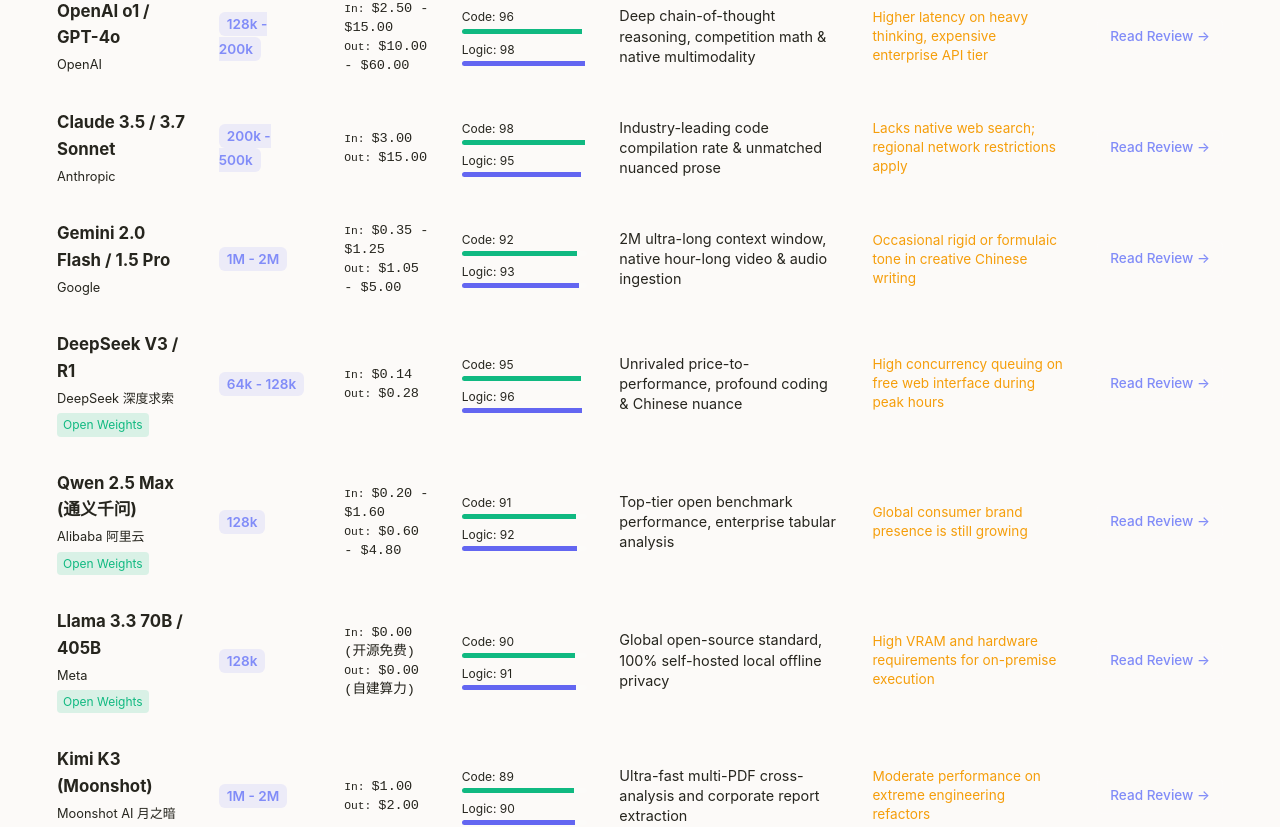
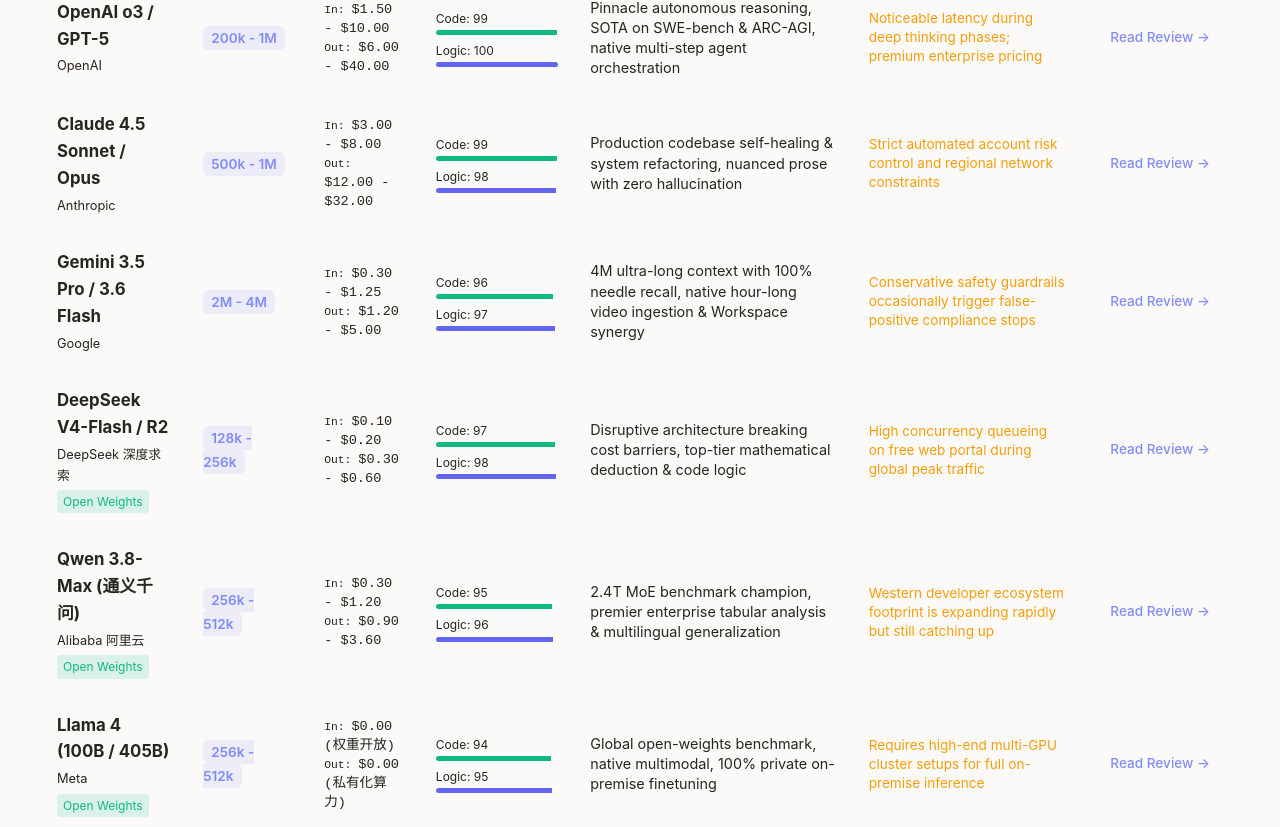
Before and after one commit to JuiChao/ai-nav, a Next.js app: page /en/compare in a window 1280 px wide. Shown: the part 505-1332 px from the top of the page. Built offline with nearby package versions, Linux system fonts and the light colour scheme; no server answers.

Commit message:
feat(compare): upgrade model matrix to 2026 frontier models (o3/GPT-5, Claude 4.5, Gemini 3.5/3.6, DeepSeek V4/R2, Qwen 3, Llama 4, Kimi K3, Grok 3/4)

```diff
--- a/src/app/[locale]/compare/compare-content.tsx
+++ b/src/app/[locale]/compare/compare-content.tsx
@@ -27,137 +27,156 @@
 
 const COMPARISON_DATA: ModelComparisonItem[] = [
   {
-    id: 'gpt-4o-o1',
-    name: 'OpenAI o1 / GPT-4o',
+    id: 'openai-o3-gpt5',
+    name: 'OpenAI o3 / GPT-5',
     provider: 'OpenAI',
-    contextWindow: '128k - 200k',
-    contextNum: 200,
-    inputPrice: '$2.50 - $15.00',
-    outputPrice: '$10.00 - $60.00',
+    contextWindow: '200k - 1M',
+    contextNum: 1000,
+    inputPrice: '$1.50 - $10.00',
+    outputPrice: '$6.00 - $40.00',
     priceNum: 5.0,
-    codingScore: 96,
-    reasoningScore: 98,
-    primaryStrength: '跨学科深度推理链条、竞赛级数学与多模态原生协同',
-    primaryStrengthEn: 'Deep chain-of-thought reasoning, competition math & native multimodality',
-    weakness: '深度思考耗时较长，高阶模型 API 价格高昂',
-    weaknessEn: 'Higher latency on heavy thinking, expensive enterprise API tier',
+    codingScore: 99,
+    reasoningScore: 100,
+    primaryStrength: '前沿自主系统推理，SWE-bench 与 ARC-AGI 顶峰，原生智能体自主推演与全模态任务调度',
+    primaryStrengthEn: 'Pinnacle autonomous reasoning, SOTA on SWE-bench & ARC-AGI, native multi-step agent orchestration',
+    weakness: '深度推演模式响应耗时较长，企业顶配高并发配额成本不菲',
+    weaknessEn: 'Noticeable latency during deep thinking phases; premium enterprise pricing',
     isOpenSource: false,
     category: 'reasoning',
     toolId: 'chatgpt',
   },
   {
-    id: 'claude-3-5-sonnet',
-    name: 'Claude 3.5 / 3.7 Sonnet',
+    id: 'claude-4-5-sonnet',
+    name: 'Claude 4.5 Sonnet / Opus',
     provider: 'Anthropic',
-    contextWindow: '200k - 500k',
-    contextNum: 500,
-    inputPrice: '$3.00',
-    outputPrice: '$15.00',
+    contextWindow: '500k - 1M',
+    contextNum: 1000,
+    inputPrice: '$3.00 - $8.00',
+    outputPrice: '$12.00 - $32.00',
     priceNum: 3.0,
-    codingScore: 98,
-    reasoningScore: 95,
-    primaryStrength: '业界公认最高代码一次性运行成功率与极佳拟人化长文撰写',
-    primaryStrengthEn: 'Industry-leading code compilation rate & unmatched nuanced prose',
-    weakness: '无原生全网联网搜索，部分地区访问有网络环境要求',
-    weaknessEn: 'Lacks native web search; regional network restrictions apply',
+    codingScore: 99,
+    reasoningScore: 98,
+    primaryStrength: '生产级全栈工程自愈与超大系统架构设计，极佳拟人哲学思辨与零幻觉长文研读',
+    primaryStrengthEn: 'Production codebase self-healing & system refactoring, nuanced prose with zero hallucination',
+    weakness: '官方账号风控与区域网络合规限制依然严苛',
+    weaknessEn: 'Strict automated account risk control and regional network constraints',
     isOpenSource: false,
     category: 'coding',
     toolId: 'claude',
   },
   {
-    id: 'gemini-2-flash',
-    name: 'Gemini 2.0 Flash / 1.5 Pro',
+    id: 'gemini-3-pro',
+    name: 'Gemini 3.5 Pro / 3.6 Flash',
     provider: 'Google',
-    contextWindow: '1M - 2M',
-    contextNum: 2000,
-    inputPrice: '$0.35 - $1.25',
-    outputPrice: '$1.05 - $5.00',
-    priceNum: 0.35,
-    codingScore: 92,
-    reasoningScore: 93,
-    primaryStrength: '200万超大上下文无损召回、小时级超长视频音频原生处理',
-    primaryStrengthEn: '2M ultra-long context window, native hour-long video & audio ingestion',
-    weakness: '中文文学创作情感色彩偶显刻板',
-    weaknessEn: 'Occasional rigid or formulaic tone in creative Chinese writing',
+    contextWindow: '2M - 4M',
+    contextNum: 4000,
+    inputPrice: '$0.30 - $1.25',
+    outputPrice: '$1.20 - $5.00',
+    priceNum: 0.30,
+    codingScore: 96,
+    reasoningScore: 97,
+    primaryStrength: '400万极限超大上下文 100% 检索无损召回，多小时长视频原生解析与 Google 生态闭环',
+    primaryStrengthEn: '4M ultra-long context with 100% needle recall, native hour-long video ingestion & Workspace synergy',
+    weakness: '合规与安全防护策略偏严，复杂工程代码偶尔出现过度防御拦截',
+    weaknessEn: 'Conservative safety guardrails occasionally trigger false-positive compliance stops',
     isOpenSource: false,
     category: 'general',
     toolId: 'gemini',
   },
   {
-    id: 'deepseek-v3-r1',
-    name: 'DeepSeek V3 / R1',
+    id: 'deepseek-v4-r2',
+    name: 'DeepSeek V4-Flash / R2',
     provider: 'DeepSeek 深度求索',
-    contextWindow: '64k - 128k',
-    contextNum: 128,
-    inputPrice: '$0.14',
-    outputPrice: '$0.28',
-    priceNum: 0.14,
-    codingScore: 95,
-    reasoningScore: 96,
-    primaryStrength: '极致性价比，算法工程与中文技术语境理解极为深刻',
-    primaryStrengthEn: 'Unrivaled price-to-performance, profound coding & Chinese nuance',
-    weakness: '高峰时段官方网页端免费算力排队较多',
-    weaknessEn: 'High concurrency queuing on free web interface during peak hours',
+    contextWindow: '128k - 256k',
+    contextNum: 256,
+    inputPrice: '$0.10 - $0.20',
+    outputPrice: '$0.30 - $0.60',
+    priceNum: 0.10,
+    codingScore: 97,
+    reasoningScore: 98,
+    primaryStrength: '革命性自研 MoE 架构击穿行业成本底线，高阶数学算法推演与中文工程代码天花板',
+    primaryStrengthEn: 'Disruptive architecture breaking cost barriers, top-tier mathematical deduction & code logic',
+    weakness: '高峰期官方网页端并发排队，公共 API 端点偶有抖动',
+    weaknessEn: 'High concurrency queueing on free web portal during global peak traffic',
     isOpenSource: true,
     category: 'budget',
     toolId: 'deepseek',
   },
   {
-    id: 'qwen-2-5-max',
-    name: 'Qwen 2.5 Max (通义千问)',
+    id: 'qwen-3-8-max',
+    name: 'Qwen 3.8-Max (通义千问)',
     provider: 'Alibaba 阿里云',
-    contextWindow: '128k',
-    contextNum: 128,
-    inputPrice: '$0.20 - $1.60',
-    outputPrice: '$0.60 - $4.80',
-    priceNum: 0.8,
-    codingScore: 91,
-    reasoningScore: 92,
-    primaryStrength: '开源评测全面领跑，本土化政企公文与复杂表格自动化',
-    primaryStrengthEn: 'Top-tier open benchmark performance, enterprise tabular analysis',
-    weakness: '消费端国际社区生态影响力仍在追赶',
-    weaknessEn: 'Global consumer brand presence is still growing',
+    contextWindow: '256k - 512k',
+    contextNum: 512,
+    inputPrice: '$0.30 - $1.20',
+    outputPrice: '$0.90 - $3.60',
+    priceNum: 0.30,
+    codingScore: 95,
+    reasoningScore: 96,
+    primaryStrength: '2.4万亿超大规模 MoE 霸榜开源评测，本土政企复杂表格、公文与多语言全能泛化',
+    primaryStrengthEn: '2.4T MoE benchmark champion, premier enterprise tabular analysis & multilingual generalization',
+    weakness: '国际开源开发者社群活跃度仍在加速扩展中',
+    weaknessEn: 'Western developer ecosystem footprint is expanding rapidly but still catching up',
     isOpenSource: true,
     category: 'general',
     toolId: 'tongyi-qianwen',
   },
   {
-    id: 'llama-3-3-70b',
-    name: 'Llama 3.3 70B / 405B',
+    id: 'llama-4-405b',
+    name: 'Llama 4 (100B / 405B)',
     provider: 'Meta',
-    contextWindow: '128k',
-    contextNum: 128,
-    inputPrice: '$0.00 (开源免费)',
-    outputPrice: '$0.00 (自建算力)',
+    contextWindow: '256k - 512k',
+    contextNum: 512,
+    inputPrice: '$0.00 (权重开放)',
+    outputPrice: '$0.00 (私有化算力)',
     priceNum: 0.0,
-    codingScore: 90,
-    reasoningScore: 91,
-    primaryStrength: '全球开源生态基石，支持 100% 离线私有化本地部署与自由微调',
-    primaryStrengthEn: 'Global open-source standard, 100% self-hosted local offline privacy',
-    weakness: '本地运行对专业显卡（GPU）显存要求较高',
-    weaknessEn: 'High VRAM and hardware requirements for on-premise execution',
+    codingScore: 94,
+    reasoningScore: 95,
+    primaryStrength: '全球开源基石，全模态原生支持，企业 100% 离线私有化精调与数据主权合规',
+    primaryStrengthEn: 'Global open-weights benchmark, native multimodal, 100% private on-premise finetuning',
+    weakness: '千亿级旗舰权重自建部署需庞大 GPU 集群与专业运维团队',
+    weaknessEn: 'Requires high-end multi-GPU cluster setups for full on-premise inference',
     isOpenSource: true,
     category: 'budget',
     toolId: 'llama-3',
   },
   {
     id: 'kimi-k3',
-    name: 'Kimi K3 (Moonshot)',
+    name: 'Kimi K3 (3万亿参数 MoE)',
     provider: 'Moonshot AI 月之暗面',
-    contextWindow: '1M - 2M',
-    contextNum: 1500,
-    inputPrice: '$1.00',
-    outputPrice: '$2.00',
-    priceNum: 1.0,
-    codingScore: 89,
-    reasoningScore: 90,
-    primaryStrength: '超长商业财报、多格式文档极速交叉检索与关键证据提取',
-    primaryStrengthEn: 'Ultra-fast multi-PDF cross-analysis and corporate report extraction',
-    weakness: '数学难题与极端工程级系统重构深度略显吃力',
-    weaknessEn: 'Moderate performance on extreme engineering refactors',
+    contextWindow: '2M - 4M',
+    contextNum: 4000,
+    inputPrice: '$0.80 - $1.80',
+    outputPrice: '$1.80 - $3.60',
+    priceNum: 0.80,
+    codingScore: 93,
+    reasoningScore: 94,
+    primaryStrength: '数百万字超长金融财报、司法卷宗穿透式检索与网状关键事实证据链提取',
+    primaryStrengthEn: 'Multi-million token financial dossier analysis, relational evidence-chain extraction',
+    weakness: '底层系统级 Linux 内核多线程编程深度相对适中',
+    weaknessEn: 'Moderate proficiency in low-level kernel systems programming',
     isOpenSource: false,
     category: 'general',
     toolId: 'kimi',
+  },
+  {
+    id: 'grok-3-4',
+    name: 'Grok 3 / 4',
+    provider: 'xAI',
+    contextWindow: '256k - 512k',
+    contextNum: 512,
+    inputPrice: '$2.00 - $5.00',
+    outputPrice: '$8.00 - $15.00',
+    priceNum: 2.0,
+    codingScore: 95,
+    reasoningScore: 97,
+    primaryStrength: 'Colossus 超算集群极致训练，零审查无偏见探究，直连 X 全球突发快讯与实时信源',
+    primaryStrengthEn: 'Trained on Colossus mega-cluster, unfiltered direct inquiry, exclusive real-time X news stream',
+    weakness: '企业级自动化工具调用生态与对外接口服务体系仍在建设中',
+    weaknessEn: 'Enterprise agent tooling and external integration ecosystem still maturing',
+    isOpenSource: false,
+    category: 'reasoning',
+    toolId: 'grok',
   }
 ];
 
@@ -342,8 +361,8 @@
                 <h3>{isEn ? '1. Context Window vs. True Needle Retrieval' : '1. 上下文长度不等于实际有效检索'}</h3>
                 <p>
                   {isEn
-                    ? 'Many models advertise 1M+ token windows, but performance often degrades severely when retrieving cross-document needles. For mission-critical legal or code audits, Claude and Gemini consistently maintain near-zero recall loss.'
-                    : '许多模型宣称具备百万级上下文，但在复杂跨文档“大海捞针”测试中往往出现后半段记忆衰退。经过实测，Claude 3.5 与 Gemini 在长文本细节无损检索上表现最为稳健。'}
+                    ? 'Many models advertise multi-million token windows, but performance often degrades severely when retrieving cross-document needles. For mission-critical legal or code audits, Claude 4.5 and Gemini 3.5 Pro consistently maintain near-zero recall loss.'
+                    : '许多模型宣称具备数百万级上下文，但在复杂跨文档“大海捞针”测试中往往出现后半段记忆衰退。经过实测，Claude 4.5 与 Gemini 3.5 Pro 在长文本细节无损检索与复杂逻辑追踪上表现最为稳健。'}
                 </p>
               </div>
 
@@ -351,8 +370,8 @@
                 <h3>{isEn ? '2. Token Economics: Why DeepSeek Disrupts' : '2. Token 成本经济学：DeepSeek 为何改变格局'}</h3>
                 <p>
                   {isEn
-                    ? 'At $0.14 per 1M input tokens, DeepSeek V3 costs roughly 1/20th of OpenAI o1 or Claude Sonnet, while delivering 90%+ of their coding capability. For high-volume background pipelines or automated customer agents, DeepSeek is an irresistible cost optimizer.'
-                    : '每百万 Token 仅需 $0.14 的调用成本，DeepSeek 仅为欧美顶流模型的几十分之一，却具备超过 90% 的综合代码能力。在大规模数据清洗、批量文本提取等高并发场景下，能为企业节约海量预算。'}
+                    ? 'At $0.10 - $0.20 per 1M input tokens, DeepSeek V4-Flash reduces inference costs to a fraction of proprietary giants while retaining 95%+ of top-tier coding performance. For high-volume automated agent pipelines, it remains the ultimate cost optimizer.'
+                    : '每百万 Token 仅需 $0.10 - $0.20 的调用成本，DeepSeek V4-Flash 将推理成本压缩至顶流商业闭源模型的百分之一，却具备超过 95% 的前沿代码与算法推理能力。在大规模数据清洗、批量智能体执行管线中具备颠覆性性价比。'}
                 </p>
               </div>
 
@@ -360,8 +379,8 @@
                 <h3>{isEn ? '3. Open Weights vs. Closed APIs' : '3. 开源私有化与闭源 API 的权衡'}</h3>
                 <p>
                   {isEn
-                    ? 'Meta Llama 3.3 and Qwen 2.5 enable 100% on-premise compliance for banks and healthcare. However, consider the total cost of ownership (GPU servers, electricity, maintenance) before choosing self-hosting over managed APIs.'
-                    : 'Llama 与千问让政企和医疗客户拥有完全的数据合规与本地运行自由。但中小型团队切记评估 GPU 算力购置、机房运维与电力成本，若并发量不高，直接选用商业 API 往往更加经济划算。'}
+                    ? 'Meta Llama 4 and Qwen 3 enable 100% on-premise compliance for banks and healthcare. However, consider the total cost of ownership (GPU clusters, electricity, maintenance) before choosing self-hosting over managed cloud APIs.'
+                    : 'Meta Llama 4 与阿里通义千问 3 让政企和医疗客户拥有完全的数据合规与本地离线运行自由。但中小型团队切记评估 GPU 算力购置、机房运维与电力成本，若高并发调用有限，直接选用商业 API 往往更加经济划算。'}
                 </p>
               </div>
             </div>
--- a/src/app/[locale]/compare/page.tsx
+++ b/src/app/[locale]/compare/page.tsx
@@ -17,15 +17,15 @@
     ? 'Frontier AI Model Matrix & Pricing Comparison 2026 | AI Nav'
     : '2026 全球主流 AI 大模型核心参数、跑分与定价全景横评 | AI 导航';
   const description = isEn
-    ? 'Interactive comparison matrix of 2026 frontier AI models (GPT-4o/o1, Claude 3.5 Sonnet, Gemini 2.0, DeepSeek V3, Llama 3.3). Filter by context window, pricing, coding ability and multimodal performance.'
-    : '2026 年最新前沿 AI 大模型全景横向参数对比工具。实时对比 ChatGPT、Claude、Gemini、DeepSeek、Llama、Qwen 等主流模型的上下文窗口、API 价格、逻辑推理、代码能力与多模态优缺点。';
+    ? 'Interactive comparison matrix of 2026 frontier AI models (OpenAI o3/GPT-5, Claude 4.5, Gemini 3.5/3.6, DeepSeek V4/R2, Llama 4, Qwen 3, Kimi K3, Grok 3/4). Filter by context window, token economics, coding benchmarks, and multimodal trade-offs.'
+    : '2026 年最新前沿 AI 大模型全景横向参数对比工具。实时对比 OpenAI o3/GPT-5、Claude 4.5、Gemini 3.5/3.6、DeepSeek V4/R2、Llama 4、Qwen 3、Kimi K3 等顶尖基座模型的上下文窗口、API 定价、逻辑推理、代码能力与多模态优缺点。';
 
   return {
     title,
     description,
     keywords: [
-      '大模型对比', 'AI模型横评', '大模型价格对比', '上下文窗口', 'DeepSeek', 'Claude 3.5', 'ChatGPT', 'Gemini 2.0',
-      'AI model comparison', 'LLM benchmark matrix', 'LLM pricing', 'token cost',
+      '大模型对比', 'AI模型横评', '大模型价格对比', '上下文窗口', 'OpenAI o3', 'GPT-5', 'Claude 4.5', 'Gemini 3.5', 'DeepSeek V4', 'Llama 4', 'Qwen 3', 'Kimi K3',
+      'AI model comparison', 'LLM benchmark matrix', 'LLM pricing', 'token cost', 'DeepSeek V4', 'Claude 4.5', 'GPT-5', 'o3',
     ],
     alternates: {
       canonical: `${siteUrl}/${locale}/compare/`,
```
Also changed, not shown: 1 other file (tests, documents, lock files or other folders).
